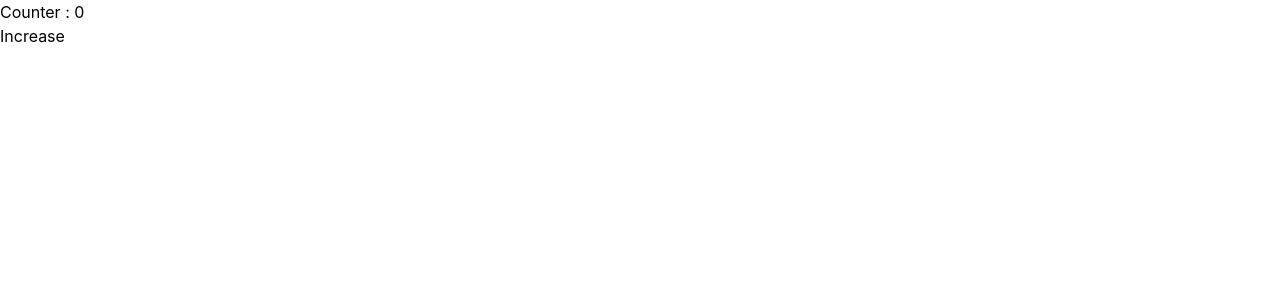
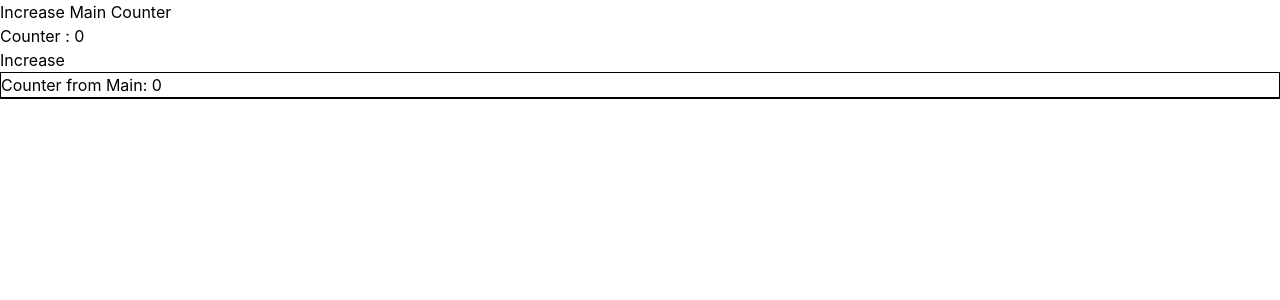
Before and after one commit to vtslforge/Learning-Journey, a React (Vite) app in the folder REACT/COMPONENT_BUILDER/: page / in a window 1280 px wide. Shown: the top 300 px of the page. Built offline with nearby package versions, Linux system fonts and the light colour scheme.

Commit message:
more on useEffect

```diff
--- a/REACT/COMPONENT_BUILDER/src/UseEffect.tsx/Main.tsx
+++ b/REACT/COMPONENT_BUILDER/src/UseEffect.tsx/Main.tsx
@@ -1,11 +1,26 @@
-import Counter from "./Counter"
+import { useState } from "react";
+import Counter from "./Counter";
+import PracticeEffect from "./PracticeEffect";
 
 const Main = () => {
+  const [counter, setCounter] = useState(0);
+
+  const handleCounter = () => {
+    setCounter((prev) => prev + 1);
+  };
+
   return (
     <div>
-        <Counter/>
+      <button onClick={handleCounter}>Increase Main Counter</button>
+
+      <Counter />
+
+      {/* Passing counter as a prop */}
+      <PracticeEffect counter={counter} handleCounter={handleCounter} />
+
+      <hr />
     </div>
-  )
-}
+  );
+};
 
-export default Main
+export default Main;
--- /dev/null
+++ b/REACT/COMPONENT_BUILDER/src/UseEffect.tsx/PracticeEffect.tsx
@@ -0,0 +1,16 @@
+type PracticeEffectProps = {
+  counter: number;
+  handleCounter: () => void;
+};
+
+const PracticeEffect = ({ counter, handleCounter }: PracticeEffectProps) => {
+  return (
+    <div>
+      <h3 className="border" onClick={handleCounter}>
+        Counter from Main: {counter}
+      </h3>
+    </div>
+  );
+};
+
+export default PracticeEffect;
```
